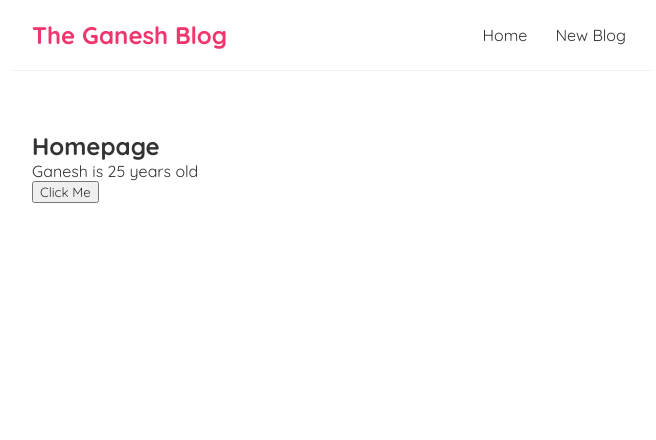
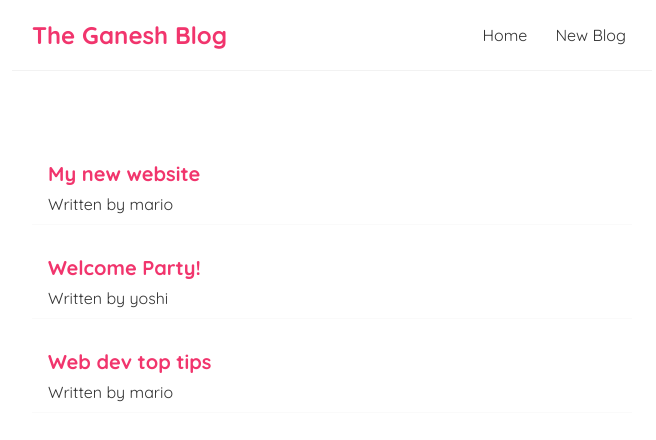
Before and after one commit to ganeshgajula/ganesh-blog-react, a React (Create React App) app: page / in a window 1280 px wide. Shown: the top 440 px of the page, without its empty margins (308-964 px from the left). Built offline with nearby package versions, Linux system fonts and the light colour scheme.

Commit message:
feat: displaying blogs

```diff
--- a/src/Home.js
+++ b/src/Home.js
@@ -1,24 +1,50 @@
 import { useState } from "react";
 
 const Home = () => {
-  const [name, setName] = useState("Ganesh");
-  const [age, setAge] = useState(25);
-
-  const clickHandler = () => {
-    setName("Tarun");
-    setAge(30);
-  };
+  const [blogs, setBlogs] = useState([
+    { title: "My new website", body: "lorem ipsum...", author: "mario", id: 1 },
+    { title: "Welcome Party!", body: "lorem ipsum...", author: "yoshi", id: 2 },
+    {
+      title: "Web dev top tips",
+      body: "lorem ipsum...",
+      author: "mario",
+      id: 3,
+    },
+  ]);
 
   return (
     <div className="home">
-      <h2>Homepage</h2>
-      <p>
-        {name} is {age} years old
-      </p>
-
-      <button onClick={clickHandler}>Click Me</button>
+      {blogs.map((blog) => {
+        return (
+          <div className="blog-preview" key={blog.id}>
+            <h2>{blog.title}</h2>
+            <p>Written by {blog.author}</p>
+          </div>
+        );
+      })}
     </div>
   );
 };
 
 export default Home;
+
+// const Home = () => {
+//   const [name, setName] = useState("Ganesh");
+//   const [age, setAge] = useState(25);
+
+//   const clickHandler = () => {
+//     setName("Tarun");
+//     setAge(30);
+//   };
+
+//   return (
+//     <div className="home">
+//       <h2>Homepage</h2>
+//       <p>
+//         {name} is {age} years old
+//       </p>
+
+//       <button onClick={clickHandler}>Click Me</button>
+//     </div>
+//   );
+// };
--- a/src/index.css
+++ b/src/index.css
@@ -39,3 +39,20 @@
   margin: 40px auto;
   padding: 20px;
 }
+
+/* blog-previews / list */
+.blog-preview {
+  padding: 10px 16px;
+  margin: 20px 0;
+  border-bottom: 1px solid #fafafa;
+}
+
+.blog-preview:hover {
+  box-shadow: 1px 3px 5px rgba(0, 0, 0, 0.1);
+}
+
+.blog-preview h2 {
+  font-size: 20px;
+  color: #f1356d;
+  margin-bottom: 8px;
+}
```
Also changed, not shown: 1 other file (tests, documents, lock files or other folders).
